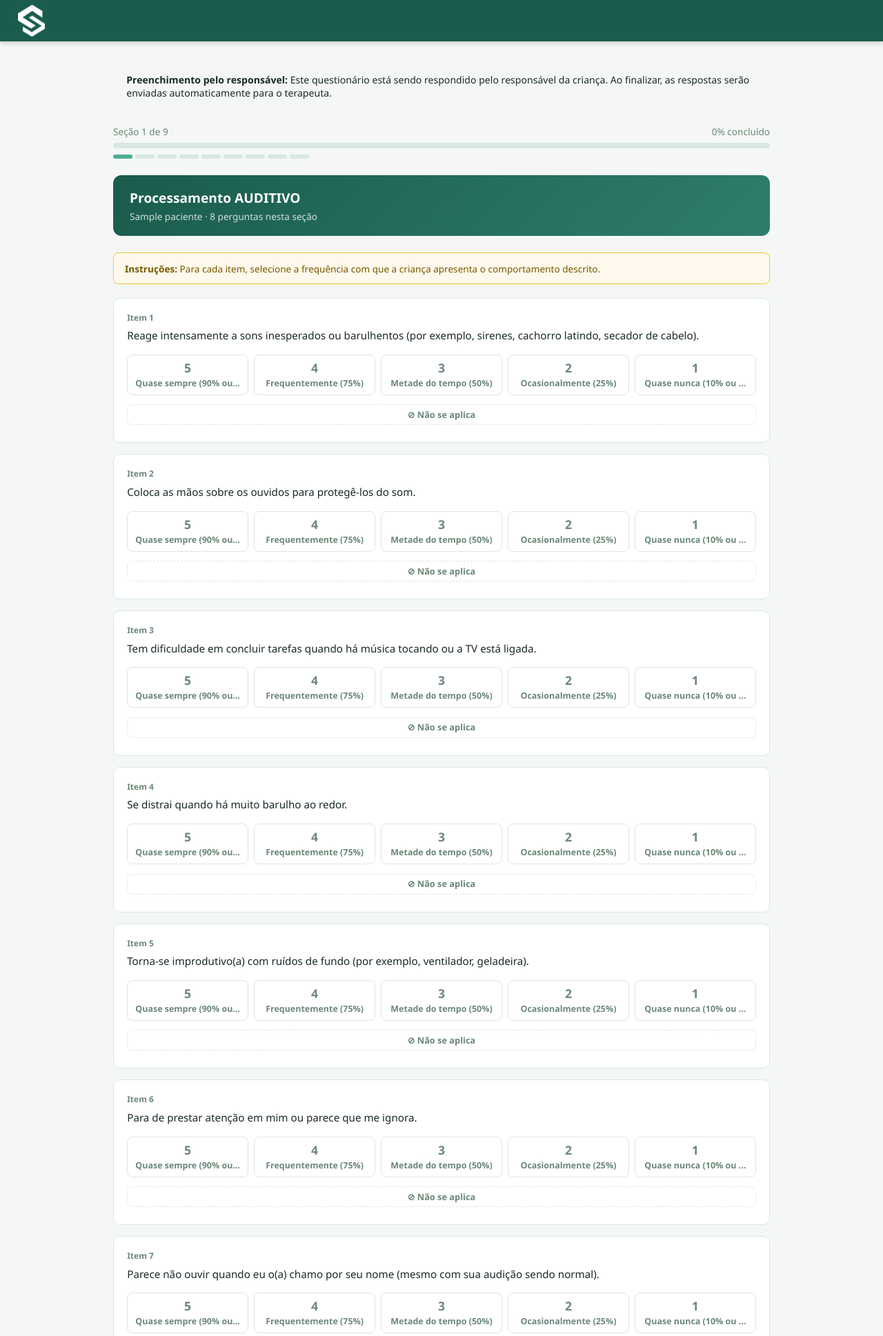
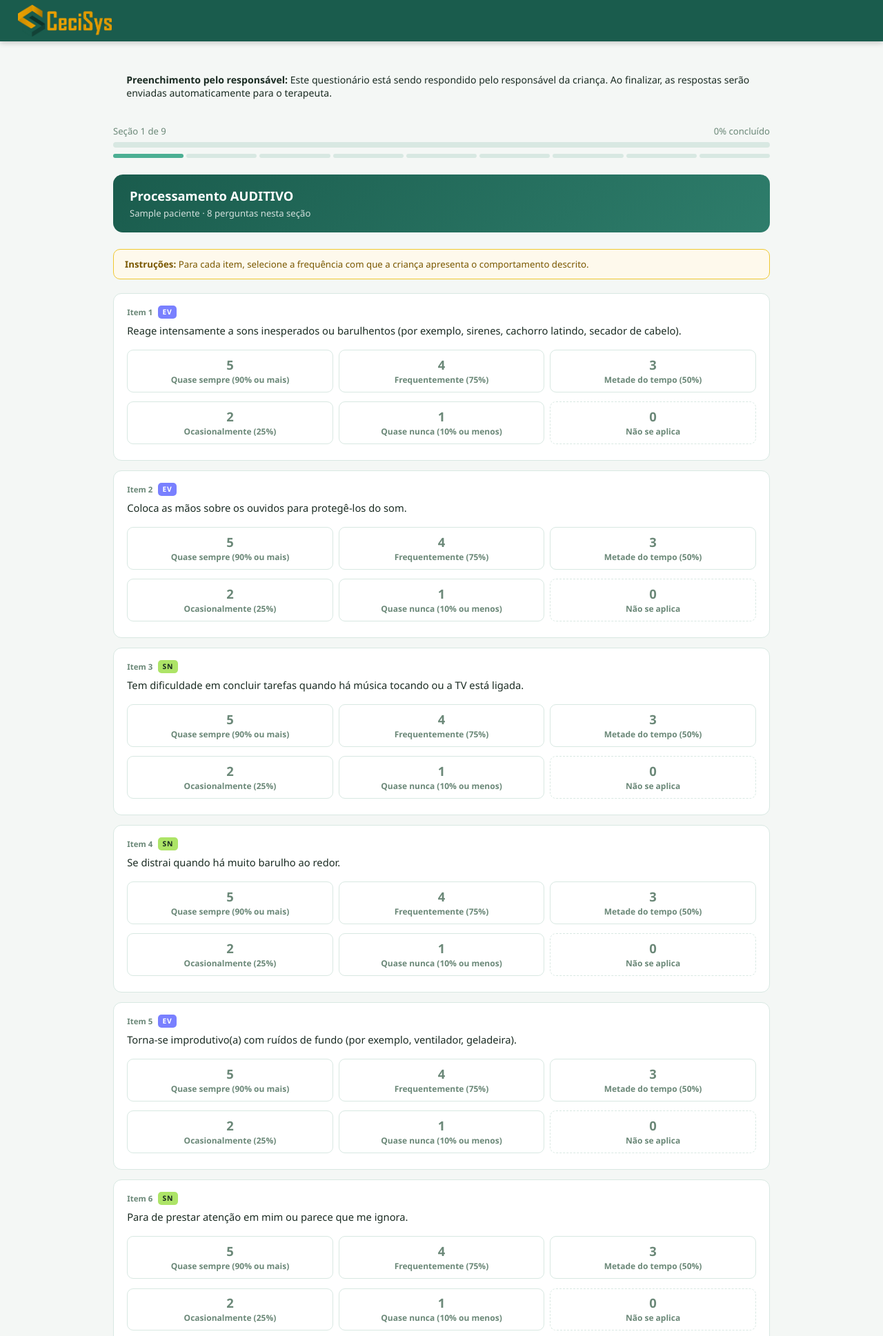
Before and after one commit to havinercavalcante/perfil-sensorial, a Django app: a page that uses questionario/templates/questionario/base.html in a window 1280 px wide. Shown: the top 1937 px of the page at 69% size. Run offline with Django 5.2, Linux system fonts and the light colour scheme; tables that the repository leaves empty hold one stand-in row (values such as "Sample post").

Commit message:
ajuste no formulario

```diff
--- a/questionario/templates/questionario/base.html
+++ b/questionario/templates/questionario/base.html
@@ -1,9 +1,11 @@
+{% load static %}
 <!DOCTYPE html>
 <html lang="pt-br">
 <head>
 <meta charset="UTF-8">
 <meta name="viewport" content="width=device-width, initial-scale=1.0">
 <title>{% block title %}CeciSys{% endblock %}</title>
+<link rel="icon" type="image/png" href="{% static 'logotop.png' %}">
 <script src="https://unpkg.com/lucide@latest/dist/umd/lucide.min.js"></script>
 <style>
   :root {
@@ -42,7 +44,7 @@
   .nav-backdrop.open { display: block; }
   .mobile-user-header { display: none; }
   .mobile-profile { display: none; }
-  .mobile-logout-btn { background: none; border: none; color: rgba(255,255,255,.6); cursor: pointer; width: 100%; text-align: left; font-size: .9rem; padding: .75rem 1rem; display: flex; align-items: center; gap: .75rem; transition: background .15s, color .15s; border-radius: 10px; }
+  .mobile-logout-btn { background: none; border: none; color: rgba(255,255,255,.6); cursor: pointer; width: 100%; text-align: left; font-size: .9rem; padding: .75rem 1rem; display: flex; align-items: center; gap: 0.3rem; transition: background .15s, color .15s; border-radius: 10px; white-space: nowrap; overflow: hidden; }
   .mobile-logout-btn:hover { background: rgba(255,255,255,.06); color: #F87171; }
 
   main { max-width: 1000px; margin: 0 auto; padding: 2rem 1.5rem; }
@@ -133,20 +135,21 @@
     .mobile-user-name { font-size: .9rem; font-weight: 700; color: #fff; line-height: 1.3; }
     .mobile-user-email { font-size: .74rem; color: rgba(255,255,255,.42); margin-top: 3px; }
 
-    .drawer-section { padding: .75rem .75rem 0; flex: 1; }
+    .drawer-section { padding: .75rem .75rem 0; flex: 1; margin-right: 150px; }
     .user-menu { display: none; }
     nav a.nav-link {
       display: flex; align-items: center; gap: .75rem;
       padding: .8rem 1rem; font-size: .93rem; border-radius: 10px;
       color: rgba(255,255,255,.72); margin-bottom: .15rem;
-      transition: background .15s, color .15s;
+      transition: background .15s, color .15s; white-space: nowrap;
     }
     nav a.nav-link:hover { background: rgba(255,255,255,.07); color: #fff; }
 
     .mobile-profile {
       display: flex; flex-direction: column;
       padding: .5rem .75rem 2rem; flex-shrink: 0;
-      border-top: 1px solid rgba(255,255,255,.07); margin-top: auto;
+      border-top: none; margin-top: auto;
+      width: 100%;
     }
     .mobile-profile .nav-link { color: rgba(255,255,255,.6); }
 
@@ -177,7 +180,7 @@
 
     <div class="drawer-section">
     <a href="{% url 'index' %}" class="nav-link">🏠 Início</a>
-    <a href="{% url 'lista_pacientes' %}" class="nav-link">👤 Pacientes</a>
+    <a href="{% url 'lista_pacientes' %}" class="nav-link">👥 Pacientes</a>
     <a href="{% url 'novo_paciente' %}" class="nav-link">➕ Nova Avaliação</a>
     </div>
 
@@ -205,7 +208,7 @@
       <a href="{% url 'meu_perfil' %}" class="nav-link">⚙️ Meu Perfil</a>
       <form method="post" action="{% url 'logout' %}">
         {% csrf_token %}
-        <button type="submit" class="mobile-logout-btn">🚪 Sair da conta</button>
+        <button type="submit" class="mobile-logout-btn"><span style="color:#F87171">⏻</span> Sair da conta</button>
       </form>
     </div>
     {% endif %}
--- a/questionario/templates/questionario/detalhe_paciente.html
+++ b/questionario/templates/questionario/detalhe_paciente.html
@@ -38,7 +38,7 @@
       <div class="card-title">{{ paciente.nome }}</div>
       <p style="color:var(--text-muted); font-size:.9rem;">
         📅 {{ paciente.data_nascimento|date:"d/m/Y" }} &nbsp;·&nbsp;
-        👤 Responsável: {{ paciente.responsavel }}
+        👥 Responsável: {{ paciente.responsavel }}
         <!-- Terapeuta removido da visualização -->
       </p>
     </div>
--- a/questionario/templates/questionario/index.html
+++ b/questionario/templates/questionario/index.html
@@ -53,7 +53,7 @@
     <br><span class="btn btn-primary btn-sm">Iniciar</span>
   </a>
   <a href="{% url 'lista_pacientes' %}" class="card" style="text-decoration:none; border-left:4px solid var(--accent); display:block; margin-bottom:0;">
-    <div class="card-title">👤 Meus Pacientes</div>
+    <div class="card-title">👥 Meus Pacientes</div>
     <p style="color:var(--text-muted); font-size:.88rem;">Veja o histórico e os dashboards de cada paciente.</p>
     <br><span class="btn btn-secondary btn-sm">Ver pacientes</span>
   </a>
@@ -87,7 +87,7 @@
 </div>
 {% else %}
 <div class="card" style="text-align:center; padding:3rem;">
-  <p style="font-size:2rem; margin-bottom:.5rem;">👤</p>
+  <p style="font-size:2rem; margin-bottom:.5rem;">👥</p>
   <p style="color:var(--text-muted); margin-bottom:1.5rem;">Você ainda não tem pacientes cadastrados.</p>
   <a href="{% url 'novo_paciente' %}" class="btn btn-primary">+ Cadastrar primeiro paciente</a>
 </div>
--- a/questionario/templates/questionario/lista_pacientes.html
+++ b/questionario/templates/questionario/lista_pacientes.html
@@ -24,7 +24,7 @@
 {% endblock %}
 {% block content %}
 <div class="page-header" style="display:flex; justify-content:space-between; align-items:center; flex-wrap:wrap; gap:.75rem; margin-bottom:1.25rem;">
-  <h2 style="font-size:1.4rem; color:var(--primary-dark);">👤 Pacientes Cadastrados</h2>
+  <h2 style="font-size:1.4rem; color:var(--primary-dark);">👥 Pacientes Cadastrados</h2>
   <a href="{% url 'novo_paciente' %}" class="btn btn-primary">+ Nova Avaliação</a>
 </div>
 
--- a/questionario/templates/questionario/novo_paciente.html
+++ b/questionario/templates/questionario/novo_paciente.html
@@ -10,7 +10,7 @@
 {% endblock %}
 {% block content %}
 <div style="max-width:600px; margin:0 auto;">
-  <h2 style="font-size:1.4rem; color:var(--primary-dark); margin-bottom:1.5rem;">👤 Dados do Paciente</h2>
+  <h2 style="font-size:1.4rem; color:var(--primary-dark); margin-bottom:1.5rem;">👥 Dados do Paciente</h2>
   <div class="card">
     {% if link %}
       <div class="alert alert-success" style="margin-bottom:1.5rem;">
--- a/questionario/templates/questionario/questionario.html
+++ b/questionario/templates/questionario/questionario.html
@@ -2,69 +2,157 @@
 {% block title %}{{ secao.nome }} - Avaliação{% endblock %}
 {% block extra_css %}
 <style>
-  .progress-header { margin-bottom:1.5rem; }
-  .progress-info { display:flex; justify-content:space-between; font-size:.85rem; color:var(--text-muted); margin-bottom:.4rem; }
-  .secao-header { background: linear-gradient(135deg, var(--primary-dark), var(--primary)); color:#fff; border-radius:12px; padding:1.2rem 1.5rem; margin-bottom:1.5rem; }
-  .secao-header h2 { font-size:1.2rem; margin-bottom:.2rem; }
-  .secao-header p { font-size:.85rem; opacity:.8; }
-  .pergunta-card { border:1.5px solid var(--border); border-radius:10px; padding:1.2rem; margin-bottom:1rem; background:#fff; transition:border-color .2s; }
-  .pergunta-card:has(input:checked) { border-color:var(--primary); background:#F0F9F6; }
-  .pergunta-num { font-size:.75rem; font-weight:700; color:var(--text-muted); margin-bottom:.4rem; }
-  .pergunta-texto { font-size:.95rem; color:var(--text); line-height:1.5; margin-bottom:1rem; }
-  .opcoes-wrap { display:flex; flex-direction:column; gap:.5rem; }
-  .opcoes-principais { display:grid; grid-template-columns:repeat(5, 1fr); gap:.5rem; }
-  .opcao-label { display:flex; flex-direction:column; align-items:center; gap:.3rem; cursor:pointer; padding:.5rem .3rem; border-radius:8px; border:1.5px solid var(--border); background:#fff; transition:all .15s; font-size:.78rem; text-align:center; line-height:1.2; }
-  .opcao-label:hover { border-color:var(--primary-light); background:#F0F9F6; }
-  .opcao-label input { display:none; }
+  /* ── Cores por quadrante ── */
+  :root {
+    --ev: #7980ff; --ev-t: #fff;
+    --sn: #ade467; --sn-t: #1a2b22;
+    --ob: hsl(320,100%,77%); --ob-t: #3a003a;
+    --ex: #fe9d41; --ex-t: #3a1a00;
+  }
+  .pergunta-card[data-quad="EV"] { --qc: var(--ev); --qt: var(--ev-t); }
+  .pergunta-card[data-quad="SN"] { --qc: var(--sn); --qt: var(--sn-t); }
+  .pergunta-card[data-quad="OB"] { --qc: var(--ob); --qt: var(--ob-t); }
+  .pergunta-card[data-quad="EX"] { --qc: var(--ex); --qt: var(--ex-t); }
 
-  .opcao-label:has(input:checked) { border-color:var(--primary); background:var(--primary); color:#fff; font-weight:600; }
-  .opcao-num { font-size:1.1rem; font-weight:800; }
-  .nav-footer { display:flex; justify-content:space-between; align-items:center; flex-wrap:wrap; gap:.75rem; margin-top:1.5rem; }
-  .steps-bar { display:flex; gap:4px; margin-bottom:1rem; flex-wrap:wrap; }
-  .step-dot { width:28px; height:6px; border-radius:3px; background:var(--border); transition:background .3s; }
-  .step-dot.done { background:var(--primary); }
-  .step-dot.active { background:var(--primary-light); }
-  .opcao-label.nsa { flex-direction:row; justify-content:center; gap:.4rem; padding:.4rem .8rem; border-style:dashed; color:var(--text-muted); font-size:.8rem; }
-  .opcao-label.nsa:has(input:checked) { border-color:#9CA3AF; background:#F3F4F6; color:#374151; border-style:solid; font-weight:600; }
-  @media(max-width:600px) { .opcoes-principais { grid-template-columns:1fr 1fr; } .secao-header { padding:.9rem 1rem; } }
-  @media(max-width:400px) { .opcoes-principais { grid-template-columns:1fr; } }
+  /* ── Progresso ── */
+  .progress-header { margin-bottom: 1.5rem; }
+  .progress-info { display: flex; justify-content: space-between; font-size: .82rem; color: var(--text-muted); margin-bottom: .4rem; }
+  .steps-bar { display: flex; gap: 4px; margin-top: .6rem; flex-wrap: wrap; }
+  .step-dot { height: 6px; flex: 1; min-width: 20px; border-radius: 3px; background: var(--border); transition: background .3s; }
+  .step-dot.done { background: var(--primary); }
+  .step-dot.active { background: var(--primary-light); }
+
+  /* ── Cabeçalho da seção ── */
+  .secao-header {
+    background: linear-gradient(135deg, var(--primary-dark), var(--primary));
+    color: #fff; border-radius: 14px; padding: 1.2rem 1.5rem; margin-bottom: 1.5rem;
+  }
+  .secao-header h2 { font-size: 1.15rem; font-weight: 700; margin-bottom: .25rem; line-height: 1.3; }
+  .secao-header p { font-size: .82rem; opacity: .8; }
+
+  /* ── Instruções ── */
+  .instrucoes {
+    background: #FEF9EC; border: 1px solid #F0C830; border-radius: 10px;
+    padding: .75rem 1rem; margin-bottom: 1.2rem; font-size: .83rem; color: #7A5800;
+  }
+
+  /* ── Card de pergunta ── */
+  .pergunta-card {
+    border: 1.5px solid var(--border); border-radius: 12px;
+    padding: 1.1rem 1.2rem; margin-bottom: .85rem; background: #fff;
+    transition: border-color .2s, background .2s;
+    --qc: var(--primary); --qt: #fff;
+  }
+  .pergunta-card:has(input:checked) {
+    border-color: var(--qc);
+    background: color-mix(in srgb, var(--qc) 7%, #fff);
+  }
+
+  /* ── Linha de número + badge ── */
+  .pergunta-meta {
+    display: flex; align-items: center; gap: .45rem;
+    margin-bottom: .4rem;
+  }
+  .pergunta-num { font-size: .72rem; font-weight: 700; color: var(--text-muted); }
+  .quad-badge {
+    display: inline-flex; align-items: center; justify-content: center;
+    background: var(--qc); color: var(--qt);
+    font-size: .65rem; font-weight: 800; letter-spacing: .6px;
+    padding: 2px 7px; border-radius: 5px; line-height: 1.4;
+  }
+
+  /* ── Texto da pergunta ── */
+  .pergunta-texto { font-size: .92rem; color: var(--text); line-height: 1.55; margin-bottom: 1rem; }
+
+  /* ── Opções ── */
+  .opcoes-principais { display: grid; grid-template-columns: repeat(3, 1fr); gap: .5rem; }
+  .opcao-label {
+    display: flex; flex-direction: column; align-items: center; justify-content: center; gap: .25rem;
+    cursor: pointer; padding: .6rem .3rem; border-radius: 9px;
+    border: 1.5px solid var(--border); background: #fff;
+    transition: all .15s; font-size: .75rem; text-align: center; line-height: 1.2;
+    user-select: none; -webkit-user-select: none;
+  }
+  .opcao-label:hover { border-color: var(--qc); background: color-mix(in srgb, var(--qc) 10%, #fff); }
+  .opcao-label input { display: none; }
+  .opcao-label:has(input:checked) {
+    border-color: var(--qc); background: var(--qc);
+    color: var(--qt); font-weight: 700;
+  }
+  .opcao-num { font-size: 1.15rem; font-weight: 800; }
+
+  /* NSA — mesmo tamanho, borda tracejada e cor neutra */
+  .opcao-label.nsa { border-style: dashed; color: var(--text-muted); }
+
+  /* ── Rodapé de navegação ── */
+  .nav-footer {
+    display: flex; justify-content: space-between; align-items: center;
+    flex-wrap: wrap; gap: .75rem; margin-top: 1.75rem;
+    padding-top: 1rem; border-top: 1px solid var(--border);
+  }
+
+  /* ── Responsivo ── */
+  @media (max-width: 600px) {
+    .opcoes-principais { grid-template-columns: repeat(3, 1fr); gap: .35rem; }
+    .opcao-label { padding: .65rem .3rem; font-size: .72rem; }
+    .opcao-num { font-size: 1rem; }
+    .secao-header { padding: .9rem 1rem; }
+    .pergunta-card { padding: .9rem 1rem; }
+    .pergunta-texto { font-size: .88rem; }
+  }
 </style>
 {% endblock %}
+
 {% block content %}
-{% if publico %}
+
+{% if publico and pagina == 1 or publico and pagina == total %}
 <div class="alert alert-info" style="margin-bottom:1.5rem;">
   <strong>Preenchimento pelo responsável:</strong> Este questionário está sendo respondido pelo responsável da criança. Ao finalizar, as respostas serão enviadas automaticamente para o terapeuta.
 </div>
 {% endif %}
+
+<!-- Progresso -->
 <div class="progress-header">
   <div class="progress-info">
     <span>Seção {{ pagina }} de {{ total }}</span>
     <span>{{ progresso }}% concluído</span>
   </div>
-  <div class="progress-bar-wrap"><div class="progress-bar-fill" style="width:{{ progresso }}%"></div></div>
-  <div class="steps-bar" style="margin-top:.6rem;">
+  <div class="progress-bar-wrap">
+    <div class="progress-bar-fill" style="width:{{ progresso }}%"></div>
+  </div>
+  <div class="steps-bar">
     {% for i, nome in paginas_secoes %}
     <div class="step-dot {% if i < pagina %}done{% elif i == pagina %}active{% endif %}" title="{{ nome }}"></div>
     {% endfor %}
   </div>
 </div>
 
+<!-- Cabeçalho da seção -->
 <div class="secao-header">
   <h2>{{ secao.nome }}</h2>
   <p>{{ avaliacao.paciente.nome }} · {{ perguntas|length }} perguntas nesta seção</p>
 </div>
 
-<div style="background:#FEF9EC; border:1px solid #F0C830; border-radius:8px; padding:.8rem 1rem; margin-bottom:1.2rem; font-size:.85rem; color:#7A5800;">
+<!-- Instruções -->
+<div class="instrucoes">
   <strong>Instruções:</strong> Para cada item, selecione a frequência com que a criança apresenta o comportamento descrito.
 </div>
+
 
 <form method="post" id="form-questionario">
   {% csrf_token %}
   {% for p in perguntas %}
-  <div class="pergunta-card" id="card-{{ p.numero }}">
-    <div class="pergunta-num">Item {{ p.numero }}</div>
+  <div class="pergunta-card" id="card-{{ p.numero }}" {% if p.quadrante %}data-quad="{{ p.quadrante }}"{% endif %}>
+
+    <div class="pergunta-meta">
+      <span class="pergunta-num">Item {{ p.numero }}</span>
+      {% if p.quadrante %}
+      <span class="quad-badge">{{ p.quadrante }}</span>
+      {% endif %}
+    </div>
+
     <div class="pergunta-texto">{{ p.texto }}</div>
-    <div class="opcoes-wrap">
+
     <div class="opcoes-principais">
       {% for valor, rotulo in opcoes %}{% if valor > 0 %}
       <label class="opcao-label">
@@ -72,16 +160,16 @@
           {% if p.resposta_salva == valor %}checked{% endif %}
           onchange="marcarRespondida({{ p.numero }})">
         <span class="opcao-num">{{ valor }}</span>
-          <span>{{ rotulo|truncatechars:22 }}</span>
+        <span>{{ rotulo }}</span>
       </label>
       {% endif %}{% endfor %}
-      </div>
       {% for valor, rotulo in opcoes %}{% if valor == 0 %}
       <label class="opcao-label nsa">
         <input type="radio" name="item_{{ p.numero }}" value="0"
           {% if p.resposta_salva == 0 %}checked{% endif %}
           onchange="marcarRespondida({{ p.numero }})">
-        <span>⊘ {{ rotulo }}</span>
+        <span class="opcao-num">0</span>
+        <span>{{ rotulo }}</span>
       </label>
       {% endif %}{% endfor %}
     </div>
@@ -91,7 +179,8 @@
   <div class="nav-footer">
     <div>
       {% if pagina_anterior %}
-      <a href="{% url 'questionario' avaliacao.id pagina_anterior %}" class="btn btn-secondary">← Anterior</a>
+      <a href="{% if publico %}{% url 'questionario_publico' avaliacao.token pagina_anterior %}{% else %}{% url 'questionario' avaliacao.id pagina_anterior %}{% endif %}"
+         class="btn btn-secondary">← Anterior</a>
       {% endif %}
     </div>
     <button type="submit" class="btn btn-primary">
@@ -103,24 +192,24 @@
 <script>
 function marcarRespondida(num) {
   const card = document.getElementById('card-' + num);
-  if (card) card.style.borderColor = 'var(--primary)';
-}
-document.getElementById('form-questionario').addEventListener('submit', function(e) {
-  const perguntas = {{ perguntas|length }};
-  const itens = [{% for p in perguntas %}{{ p.numero }},{% endfor %}];
-  let faltando = [];
-  for (let item of itens) {
-    if (!document.querySelector(`input[name="item_${item}"]:checked`)) {
-      faltando.push(item);
+  if (card) {
+    const qc = getComputedStyle(card).getPropertyValue('--qc').trim();
+    card.style.borderColor = qc || 'var(--primary)';
   }
 }
+
+document.getElementById('form-questionario').addEventListener('submit', function(e) {
+  const itens = [{% for p in perguntas %}{{ p.numero }},{% endfor %}];
+  const faltando = itens.filter(n => !document.querySelector(`input[name="item_${n}"]:checked`));
   if (faltando.length > 0) {
     e.preventDefault();
     alert(`Por favor, responda todos os itens antes de continuar.\nItens sem resposta: ${faltando.join(', ')}`);
     const card = document.getElementById('card-' + faltando[0]);
-    if (card) card.scrollIntoView({behavior:'smooth', block:'center'});
+    if (card) {
+      card.scrollIntoView({ behavior: 'smooth', block: 'center' });
       card.style.borderColor = '#EF4444';
       card.style.background = '#FFF5F5';
+    }
   }
 });
 </script>
--- a/questionario/views.py
+++ b/questionario/views.py
@@ -70,7 +70,7 @@ from django.contrib.auth import authenticate, login, logout, update_session_auth
 from django.contrib.auth.decorators import login_required
 from django.contrib.auth.models import User
 from .models import Paciente, Avaliacao, Resposta, PerfilMedico
-from .data import (SECOES, PERGUNTAS, OPCOES, QUADRANTES_CONFIG, SECOES_CONFIG,
+from .data import (SECOES, PERGUNTAS, OPCOES, QUADRANTE, QUADRANTES_CONFIG, SECOES_CONFIG,
                    calcular_pontuacao, classificar)
 import json
 import uuid
@@ -334,7 +334,8 @@ def questionario_view(request, avaliacao_id, pagina):
         respostas_salvas.update(respostas_novas)
 
     perguntas_pagina = [
-        {"numero": item, "texto": PERGUNTAS.get(item, ""), "resposta_salva": respostas_salvas.get(item)}
+        {"numero": item, "texto": PERGUNTAS.get(item, ""), "resposta_salva": respostas_salvas.get(item),
+         "quadrante": QUADRANTE.get(item)}
         for item in itens_secao
     ]
     return render(request, "questionario/questionario.html", {
```
Also changed, not shown: .claude/settings.json, questionario/static/logo.png, questionario/static/logonav.png, questionario/static/logotop.png. Lines whose indentation alone changed are shown as unchanged.
